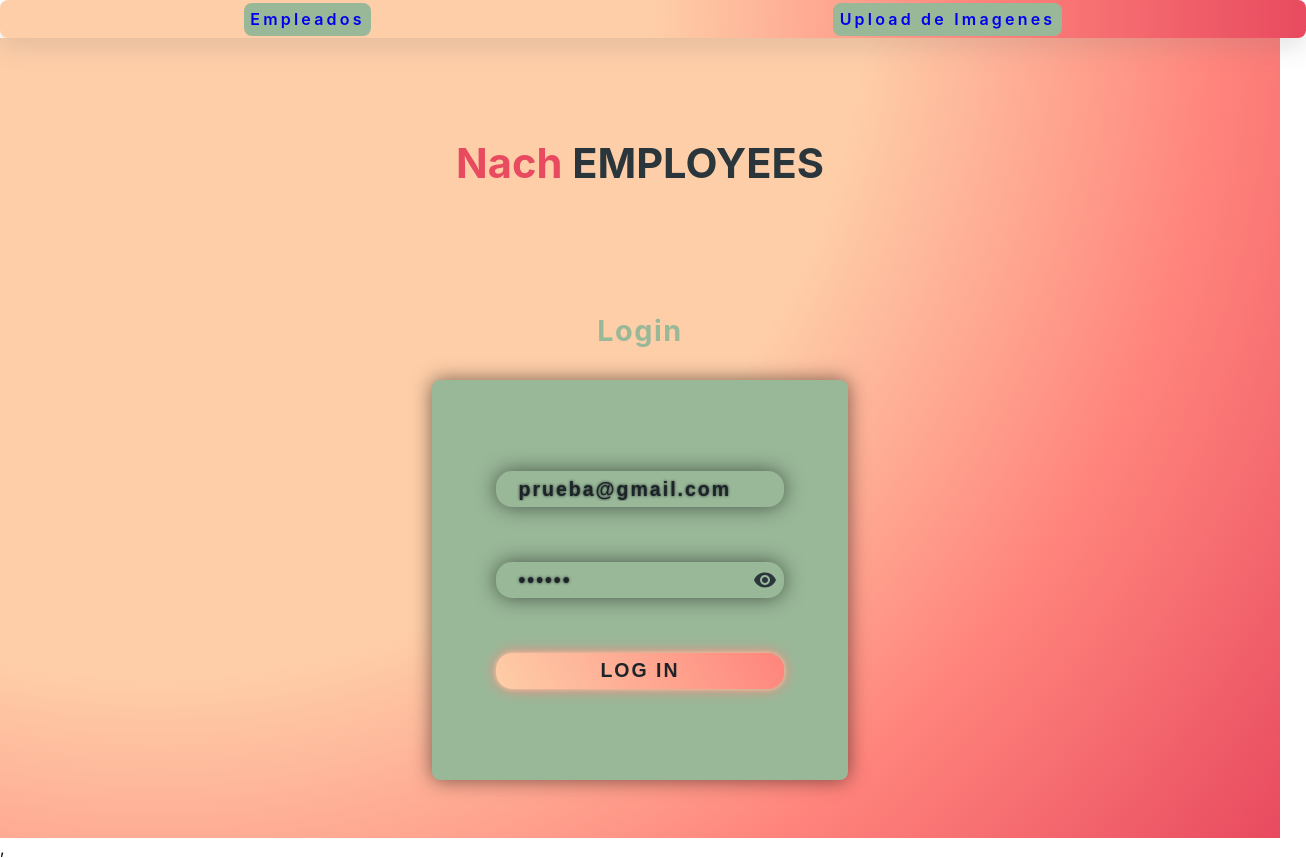
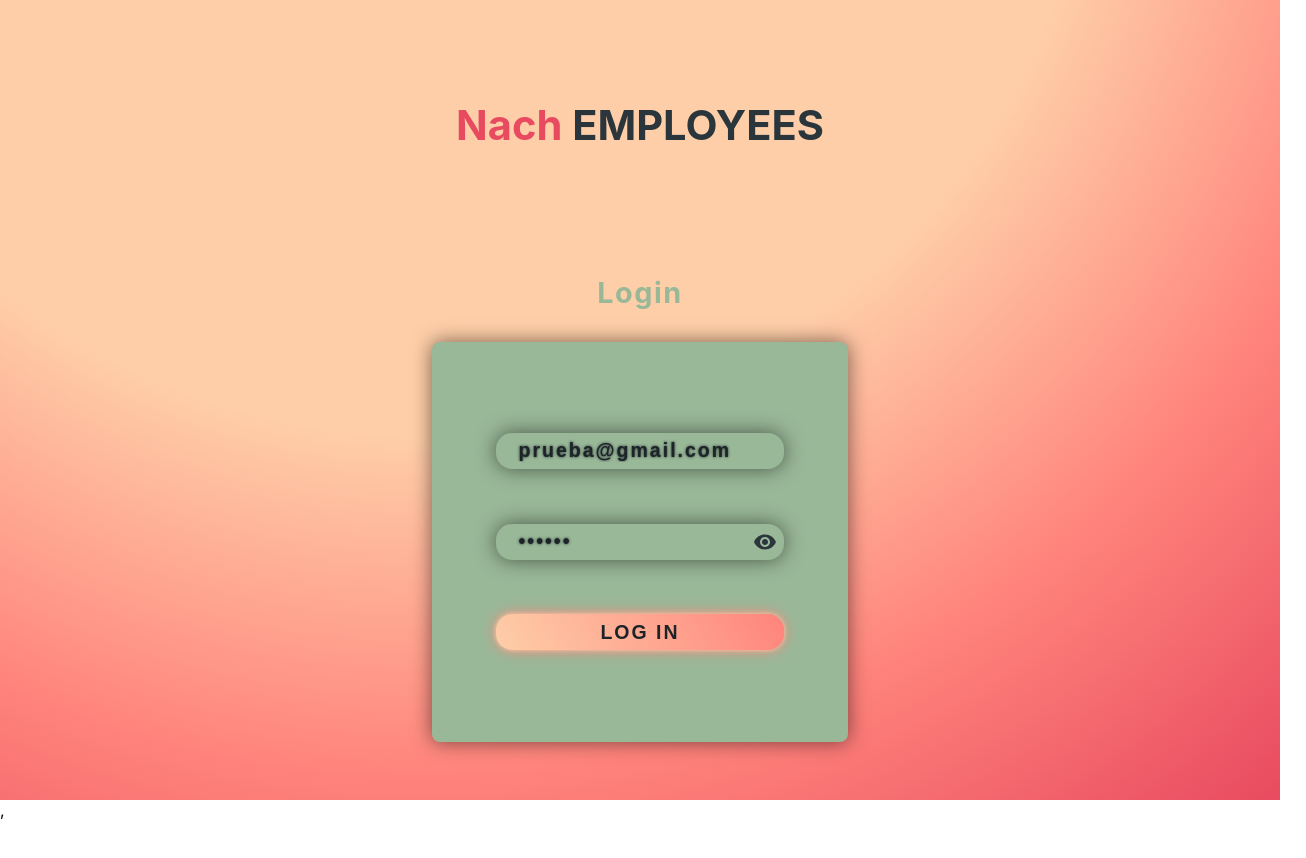
Before and after one commit to ElideZavala/prueba-nach, a React (Create React App) app: page / in a window 1280 px wide. Shown: the whole page, 1306 px wide, since content can reach past the window. After the commit the page ends 820 px from the top, so only its background shows below. Built offline with nearby package versions, Linux system fonts and the light colour scheme.

Commit message:
crear token de inicio

```diff
--- a/src/App.js
+++ b/src/App.js
@@ -2,11 +2,13 @@ import "./styles/App.scss";
 import Header from "./componets/Header";
 import AppRouter from "./routers/AppRouter";
 
+
 function App() {
+  const token  = localStorage.getItem('token')
 
   return (
     <div className="App light">
-      <Header/>
+      {token && <Header/>}
       <AppRouter/>
     </div>
   )
```
